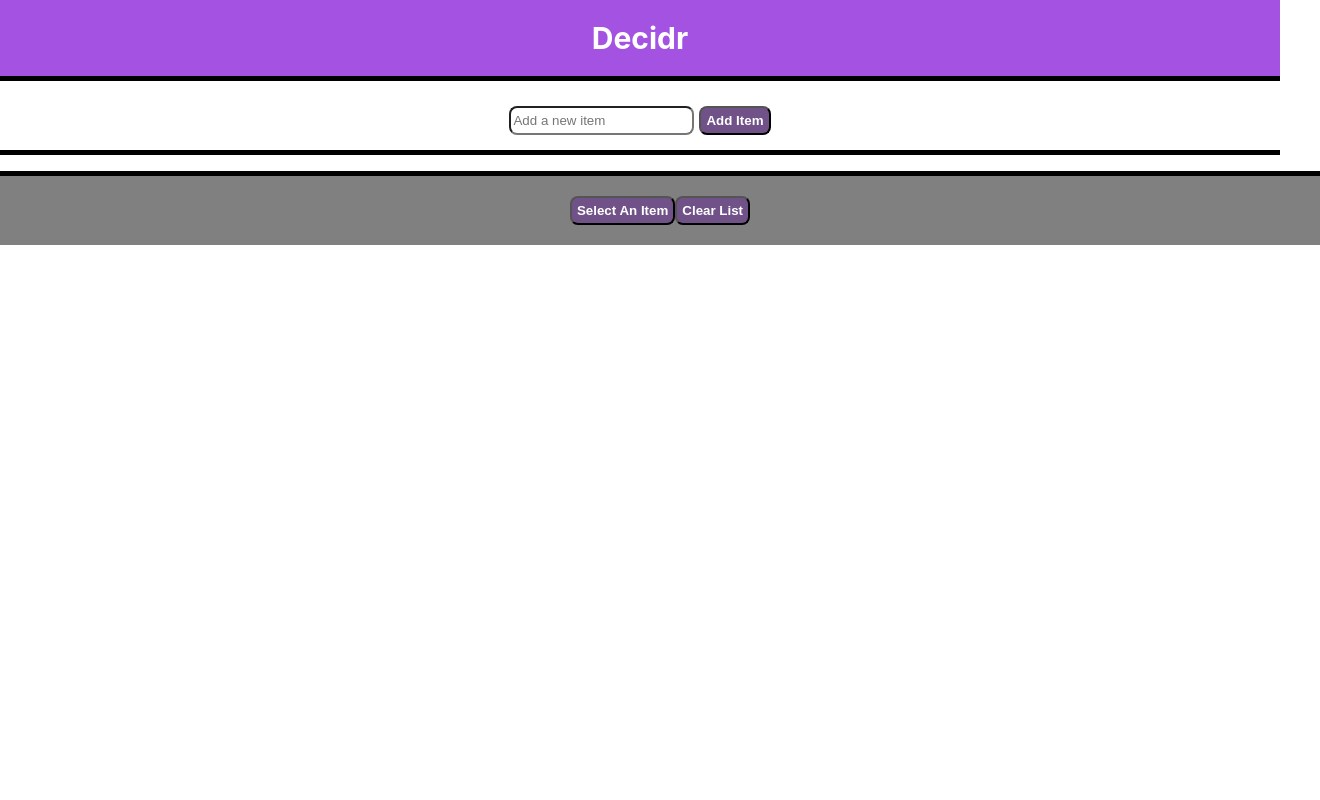
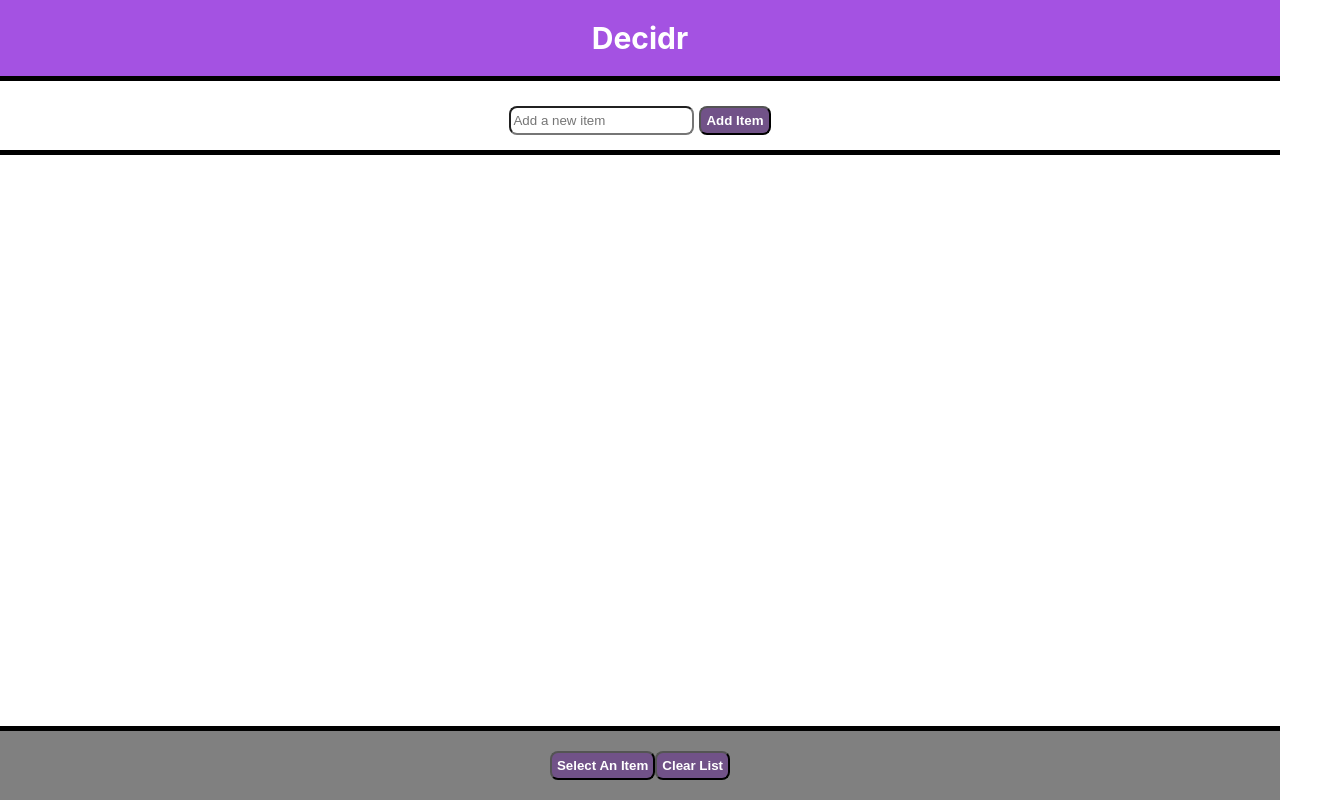
Before and after one commit to garetshough14/decidr, a React (Create React App) app: page / in a window 1280 px wide. Shown: the whole page, 1320 px wide, since content can reach past the window. Built offline with nearby package versions, Linux system fonts and the light colour scheme.

Commit message:
fixed done button to refresh to the list

```diff
--- a/src/App.css
+++ b/src/App.css
@@ -10,11 +10,10 @@ form{
     display: flex;
     justify-content: center;
 }
-.app{
+.App{
     text-align: center;
     height: 100vh;
     display: flex;
     flex-direction: column;
     justify-content: space-between;
-    color: #cdcdcd;
 }
--- a/src/App.js
+++ b/src/App.js
@@ -17,6 +17,7 @@ function App() {
     <div className="App">
       <Header />
       <Content
+        setSelectedItem={setSelectedItem}
         setListContainer={setListContainer}
         listContainer={listContainer}
         selectedItem={selectedItem}
--- a/src/components/Content.js
+++ b/src/components/Content.js
@@ -3,15 +3,16 @@ import DisplayList from "./DisplayList";
 import AddItem from "./AddItem";
 export default function Content(props) {
   return (
-    <main>
+    <main className='main-style'>
       <AddItem
         setListContainer={props.setListContainer}
         listContainer={props.listContainer}
       />
+      <div className='content'>
       {props.selectedItem.length > 0 ? (
         <div className="selected-item">
           <p className="space-between-button">{props.selectedItem}</p>
-          <button> Done </button>
+          <button onClick={()=>props.setSelectedItem('')}> Done </button>
         </div>
       ) : (
         <DisplayList
@@ -19,6 +20,7 @@ export default function Content(props) {
           setListContainer={props.setListContainer}
         />
       )}
+      </div>
     </main>
   );
 }
--- a/src/components/DisplayList.js
+++ b/src/components/DisplayList.js
@@ -15,7 +15,7 @@ export default function DisplayList({ listContainer, setListContainer }) {
   ));
   return (
     <div className="list-container">
-      <ol>{displayList}</ol>
+      <ol className="list">{displayList}</ol>
     </div>
   );
 }
--- a/src/components/DisplayListStyle.css
+++ b/src/components/DisplayListStyle.css
@@ -14,3 +14,11 @@
     justify-content: center;
     align-items: center;
 }
+.list-container{
+    flex: 2;
+    overflow: auto;
+}
+.list{
+    display: flex;
+    flex-direction: column;
+}
--- a/src/components/Footer.js
+++ b/src/components/Footer.js
@@ -4,13 +4,13 @@ export default function Footer(props) {
     props.setListContainer([]);
   };
   return (
-    <div className="container">
+    <footer className="container">
       <button className="button-style" onClick={props.selectItem}>
         Select An Item
       </button>
       <button className="button-style" onClick={clearList}>
         Clear List
       </button>
-    </div>
+    </footer>
   );
 }
--- a/src/components/FooterStyle.css
+++ b/src/components/FooterStyle.css
@@ -8,9 +8,7 @@
     padding-right: 5px;
     background-color:#715288;
 }
-div{
-    width: 100%;
-    height: 100%;
+footer{
 }
 .container{
     border-top: 5px solid black;
--- a/src/components/contentStyle.css
+++ b/src/components/contentStyle.css
@@ -1,5 +1,9 @@
-main{
-    overflow:auto;
+.main-style{
+    display: flex;
+    flex-direction: column;
+    justify-content: flex-start;
+    flex: 2;
+    overflow: auto;
 }
 .selected-item{
     display: flex;
@@ -19,3 +23,6 @@ button{
 .space-between-button{
     margin-right: 15px;
 }
+.content{
+    flex: 2;
+}
```
